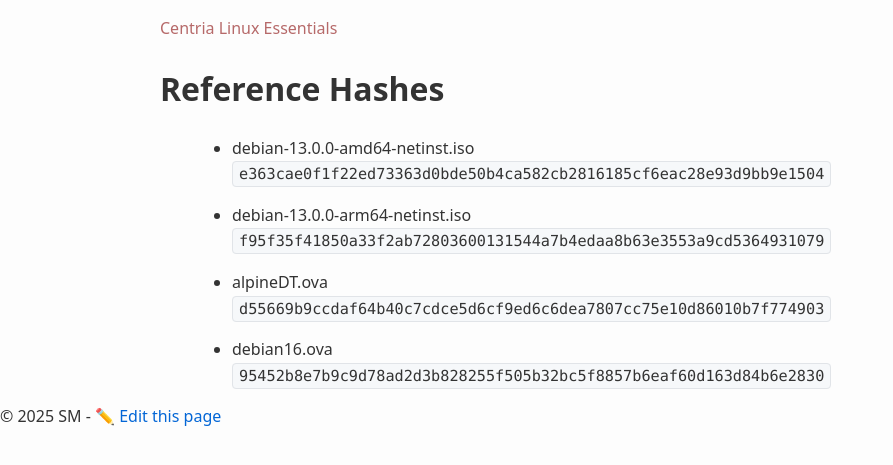
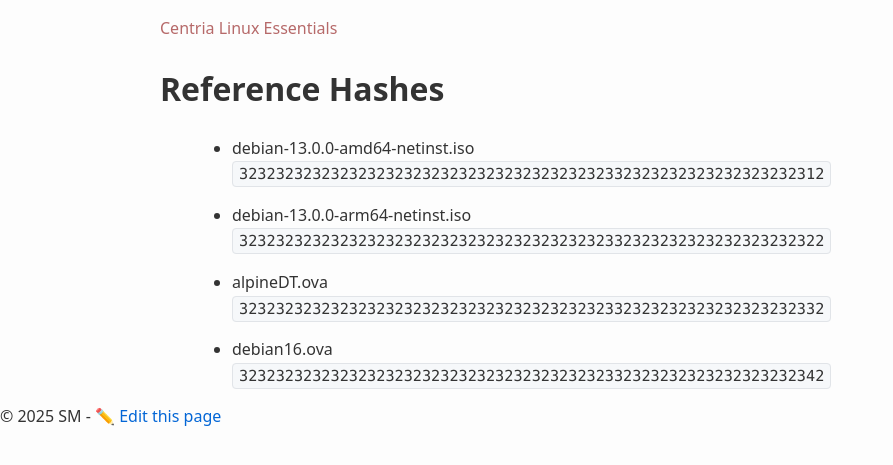
Before and after one commit to averkoc/lx, a Jekyll site: the page built from docs/hashes.md, in a window 1280 px wide. Shown: the top 465 px of the page, without its empty margins (0-893 px from the left). Built offline with Jekyll 4.4.1, drawn with Linux system fonts in a browser that asks for light colours; our own code applies the rules of GitHub Pages for plain Markdown files.

Commit message:
Modify hash values in hashes.md
Updated hash values for Debian and Alpine images.

```diff
--- a/docs/hashes.md
+++ b/docs/hashes.md
@@ -1,13 +1,13 @@
 # Reference Hashes
 
 - debian-13.0.0-amd64-netinst.iso
-  `e363cae0f1f22ed73363d0bde50b4ca582cb2816185cf6eac28e93d9bb9e1504`
+  `3232323232323232323232323232323232323232332323232323232323232312`
 
 - debian-13.0.0-arm64-netinst.iso
-  `f95f35f41850a33f2ab72803600131544a7b4edaa8b63e3553a9cd5364931079`
+  `3232323232323232323232323232323232323232332323232323232323232322`
 
 - alpineDT.ova
-  `d55669b9ccdaf64b40c7cdce5d6cf9ed6c6dea7807cc75e10d86010b7f774903`
+  `3232323232323232323232323232323232323232332323232323232323232332`
 
 - debian16.ova
-  `95452b8e7b9c9d78ad2d3b828255f505b32bc5f8857b6eaf60d163d84b6e2830`
+  `3232323232323232323232323232323232323232332323232323232323232342`
```
